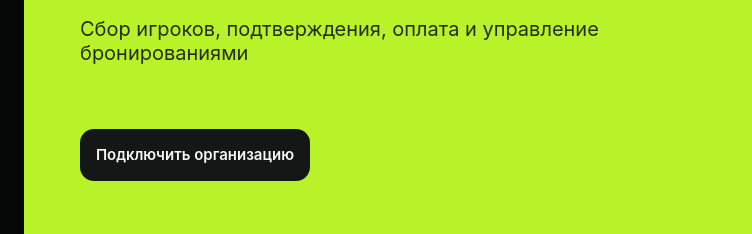
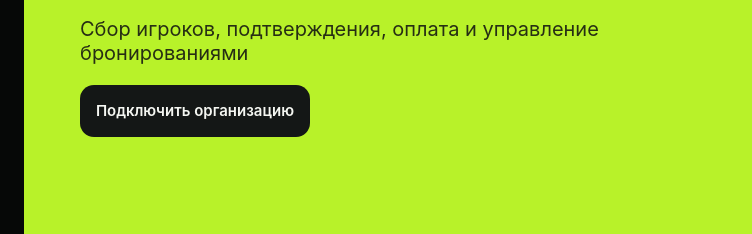
Before and after one commit to Olegogo/footballmanager, a website: page web/landing.html in a window 1280 px wide. Shown: the part 3326-3560 px from the top of the page, 0-752 px from the left. Drawn offline with Linux system fonts and the light colour scheme.

Commit message:
Tighten organizer CTA spacing

```diff
--- a/web/landing.css
+++ b/web/landing.css
@@ -141,7 +141,7 @@ h1 { width: 657px; margin-bottom: 20px; font-size: 84px; font-weight: 700; line-
 .organizer-label { display: inline-flex; margin-bottom: 20px; padding: 8px 12px; border-radius: 80px; background: #fff; color: #000; font-size: 13px; font-weight: 700; line-height: 1.2; text-transform: uppercase; }
 .organizer h2 { width: 555px; margin-bottom: 20px; font-size: 44px; font-weight: 700; line-height: 1.1; }
 .organizer-copy > p:not(.organizer-label) { width: 590px; margin-bottom: 0; color: #262e14; font-size: 20px; line-height: 1.2; }
-.organizer-copy .button { width: 230px; margin-top: 64px; padding: 0; }
+.organizer-copy .button { width: 230px; margin-top: 20px; padding: 0; }
 .organizer-visual { position: absolute; left: 733px; top: 56px; width: 451px; height: 530px; overflow: hidden; border-radius: 36px; }
 .organizer-visual img { width: 100%; height: 100%; object-fit: cover; border-radius: 36px; }
 
```
